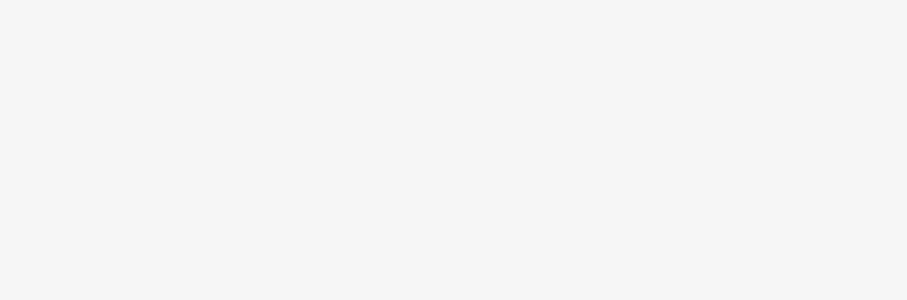
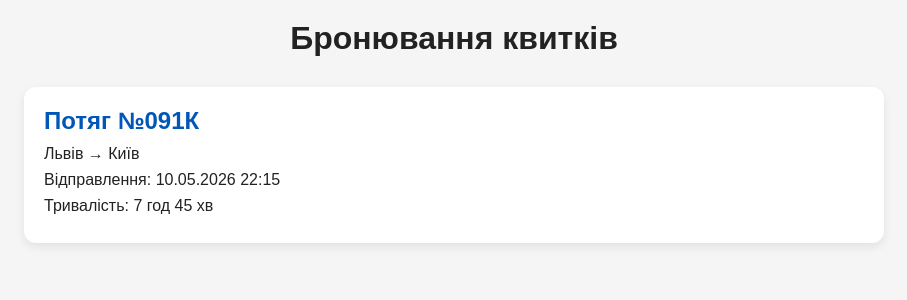
Before and after one commit to Krypton867/Lab_9-10, a React (Vite) app: page /booking/1 in a window 1280 px wide. Before the commit this address had no page. Shown: the top 300 px of the page, without its empty margins (186-1093 px from the left). Built offline with nearby package versions, Linux system fonts and the light colour scheme.

Commit message:
Add booking page and routing

```diff
--- a/src/App.jsx
+++ b/src/App.jsx
@@ -1,10 +1,12 @@
 import { Routes, Route } from "react-router-dom";
-import Home from "./pages/Home.jsx";
+import Home from "./pages/Home";
+import Booking from "./pages/Booking";
 
 function App() {
   return (
     <Routes>
       <Route path="/" element={<Home />} />
+      <Route path="/booking/:trainId" element={<Booking />} />
     </Routes>
   );
 }
--- a/src/components/TrainCard.jsx
+++ b/src/components/TrainCard.jsx
@@ -1,4 +1,8 @@
+import { useNavigate } from "react-router-dom";
+
 function TrainCard({ train }) {
+  const navigate = useNavigate();
+
   return (
     <div className="train-card">
       <h2>Потяг №{train.number}</h2>
@@ -7,7 +11,10 @@ function TrainCard({ train }) {
       </p>
       <p>Відправлення: {train.departure}</p>
       <p>Тривалість: {train.duration}</p>
-      <button>Обрати місце</button>
+
+      <button onClick={() => navigate(`/booking/${train.id}`)}>
+        Обрати місце
+      </button>
     </div>
   );
 }
--- /dev/null
+++ b/src/pages/Booking.jsx
@@ -0,0 +1,29 @@
+import { useParams } from "react-router-dom";
+import trains from "../data/trains";
+
+function Booking() {
+  const { trainId } = useParams();
+
+  const train = trains.find((t) => t.id === Number(trainId));
+
+  if (!train) {
+    return <h2>Потяг не знайдено</h2>;
+  }
+
+  return (
+    <div className="container">
+      <h1>Бронювання квитків</h1>
+
+      <div className="train-card">
+        <h2>Потяг №{train.number}</h2>
+        <p>
+          {train.from} → {train.to}
+        </p>
+        <p>Відправлення: {train.departure}</p>
+        <p>Тривалість: {train.duration}</p>
+      </div>
+    </div>
+  );
+}
+
+export default Booking;
```
